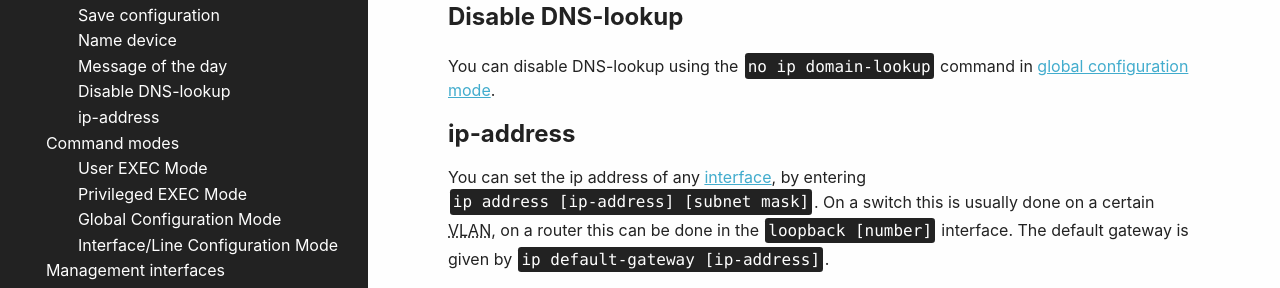
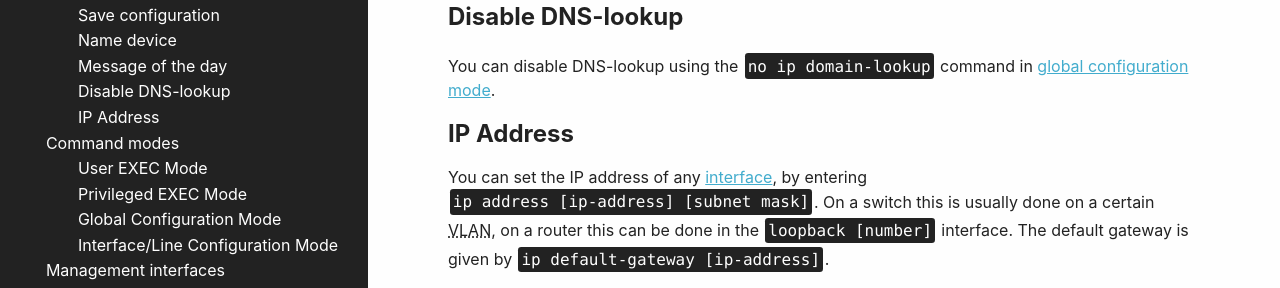
Before and after one commit to Haroenv/ccna, a Jekyll site: the page built from index.md, in a window 1280 px wide and 900 px high, scrolled down 757 px. Shown: the part 141-429 px from the top of the window. Built offline with Jekyll 4.4.1, drawn with Linux system fonts in a browser that asks for light colours.

Commit message:
capitalise IP Adress

```diff
--- a/index.md
+++ b/index.md
@@ -61,9 +61,9 @@ You can set a message of the day using the `banner motd "[message]"` (or with th
 
 You can disable DNS-lookup using the `no ip domain-lookup` command in [global configuration mode](#global-configuration-mode).
 
-## ip-address
+## IP Address
 
-You can set the ip address of any [interface](#interfaceline-configuration-mode), by entering `ip address [ip-address] [subnet mask]`. On a switch this is usually done on a certain VLAN, on a router this can be done in the `loopback [number]` interface. The default gateway is given by `ip default-gateway [ip-address]`.
+You can set the IP address of any [interface](#interfaceline-configuration-mode), by entering `ip address [ip-address] [subnet mask]`. On a switch this is usually done on a certain VLAN, on a router this can be done in the `loopback [number]` interface. The default gateway is given by `ip default-gateway [ip-address]`.
 
 # Command modes
 
```
